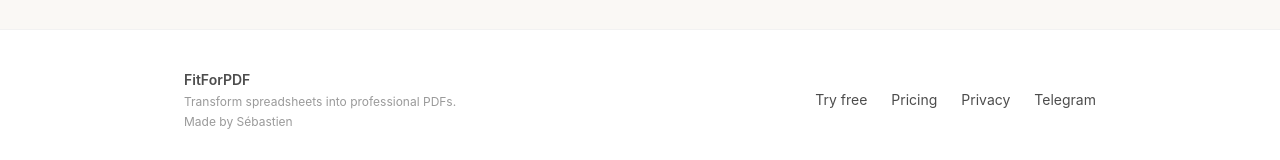
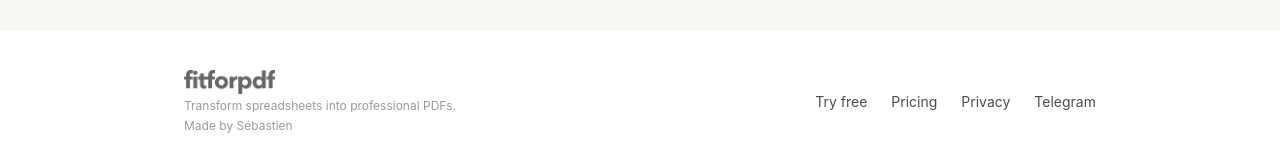
Before and after one commit to Togetheart/fitforpdf-frontend, a Next.js app: page / in a window 1280 px wide. Shown: the part 5294-5454 px from the top of the page. Built offline with nearby package versions, Linux system fonts and the light colour scheme; no server answers; a web font is replaced by a local one.

Commit message:
feat: add logo to footer (h-6, opacity-60)
Replaces the plain "FitForPDF" text in the footer brand area
with the fitforpdf@2x.webp logo at 24px height, opacity-60
to match the footer's subdued tone.

Co-Authored-By: Claude Sonnet 4.6 <noreply@anthropic.com>

```diff
--- a/app/components/SiteFooter.jsx
+++ b/app/components/SiteFooter.jsx
@@ -6,7 +6,7 @@ export default function SiteFooter() {
     <footer data-testid="site-footer" className="border-t border-black/5 bg-white">
       <div className="mx-auto flex w-full max-w-[960px] flex-col gap-6 px-4 py-10 sm:flex-row sm:items-center sm:justify-between sm:px-6">
         <div className="space-y-1">
-          <p className="text-sm font-semibold text-black/70">FitForPDF</p>
+          <img src="/fitforpdf@2x.webp" alt="FitForPDF" className="h-6 w-auto object-contain opacity-60" />
           <p className="text-xs text-black/40">Transform spreadsheets into professional PDFs.</p>
           <p className="text-xs text-black/40">
             Made by{' '}
```
